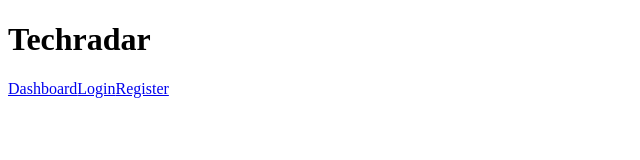
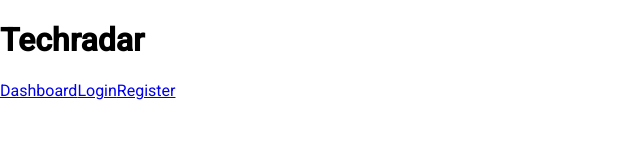
Before and after one commit to dimschlukas/hslu-weblab-techradar, an Angular app in the folder frontend/: page / in a window 1280 px wide. Shown: the top 160 px of the page, without its empty margins (0-640 px from the left). Built offline with nearby package versions, Linux system fonts and the light colour scheme.

Commit message:
Install material UI

```diff
--- a/frontend/angular.json
+++ b/frontend/angular.json
@@ -32,6 +32,7 @@
               }
             ],
             "styles": [
+              "@angular/material/prebuilt-themes/cyan-orange.css",
               "src/styles.scss"
             ],
             "scripts": []
@@ -91,6 +92,7 @@
               }
             ],
             "styles": [
+              "@angular/material/prebuilt-themes/cyan-orange.css",
               "src/styles.scss"
             ],
             "scripts": []
--- a/frontend/package.json
+++ b/frontend/package.json
@@ -11,10 +11,12 @@
   "private": true,
   "dependencies": {
     "@angular/animations": "^19.1.0",
+    "@angular/cdk": "^19.1.3",
     "@angular/common": "^19.1.0",
     "@angular/compiler": "^19.1.0",
     "@angular/core": "^19.1.0",
     "@angular/forms": "^19.1.0",
+    "@angular/material": "^19.1.3",
     "@angular/platform-browser": "^19.1.0",
     "@angular/platform-browser-dynamic": "^19.1.0",
     "@angular/router": "^19.1.0",
--- a/frontend/src/app/app.config.ts
+++ b/frontend/src/app/app.config.ts
@@ -4,11 +4,13 @@ import { provideRouter } from '@angular/router';
 import { routes } from './app.routes';
 import { provideHttpClient, withInterceptors } from '@angular/common/http';
 import { tokenInterceptor } from './shared/interceptor/auth/token.interceptor';
+import { provideAnimationsAsync } from '@angular/platform-browser/animations/async';
 
 export const appConfig: ApplicationConfig = {
   providers: [
     provideZoneChangeDetection({ eventCoalescing: true }),
     provideRouter(routes),
-    provideHttpClient(withInterceptors([tokenInterceptor]))
+    provideHttpClient(withInterceptors([tokenInterceptor])),
+    provideAnimationsAsync()
   ]
 };
--- a/frontend/src/index.html
+++ b/frontend/src/index.html
@@ -6,8 +6,10 @@
   <base href="/">
   <meta name="viewport" content="width=device-width, initial-scale=1">
   <link rel="icon" type="image/x-icon" href="favicon.ico">
+  <link href="https://fonts.googleapis.com/css2?family=Roboto:wght@300;400;500&display=swap" rel="stylesheet">
+  <link href="https://fonts.googleapis.com/icon?family=Material+Icons" rel="stylesheet">
 </head>
-<body>
+<body class="mat-typography">
   <app-root></app-root>
 </body>
 </html>
--- a/frontend/src/styles.scss
+++ b/frontend/src/styles.scss
@@ -1 +1,4 @@
 /* You can add global styles to this file, and also import other style files */
+
+html, body { height: 100%; }
+body { margin: 0; font-family: Roboto, "Helvetica Neue", sans-serif; }
```
Also changed, not shown: 1 other file (tests, documents, lock files or other folders).
